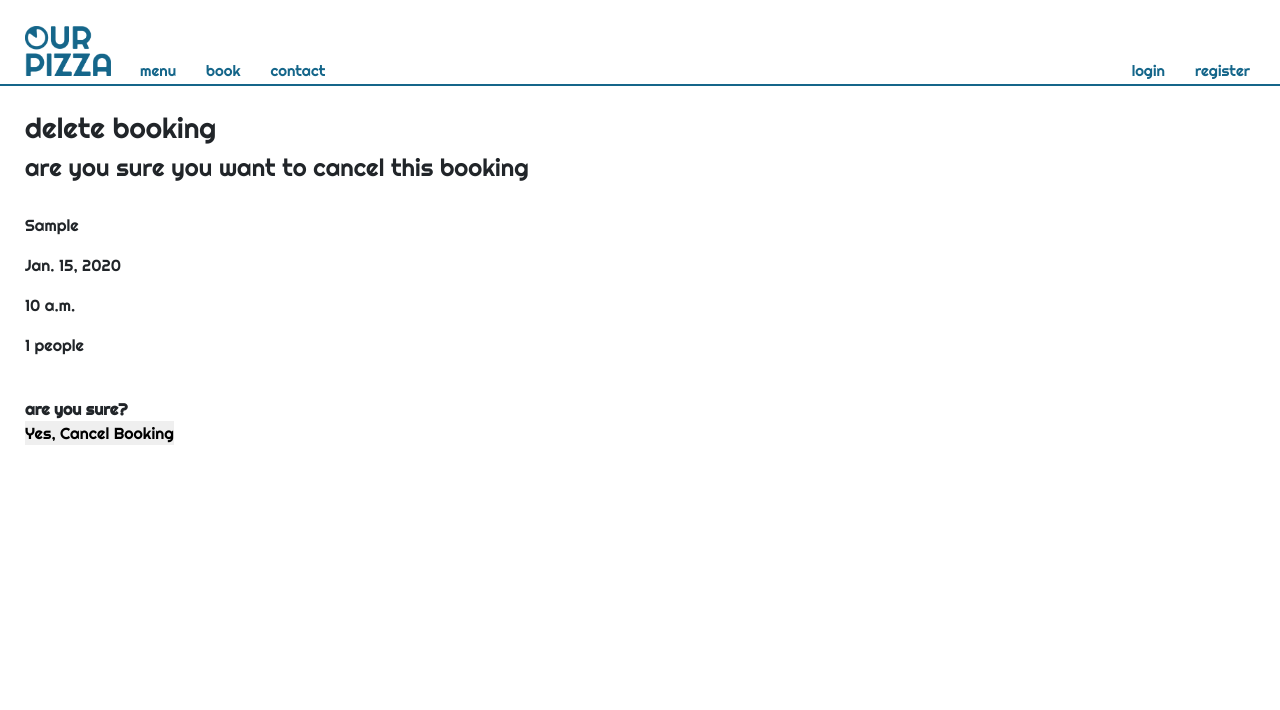
After one commit to Rhesmika/our-pizza, a Django app: page /bookings/delete-booking/1 in a window 1280 px wide. The commit adds this page. Shown: the top 710 px of the page. Run offline with Django 3.2, Linux system fonts and the light colour scheme; tables that the repository leaves empty hold one stand-in row (values such as "Sample post"); some libraries are stand-ins or nearby versions.

Commit message:
User can delete individual bookings

```diff
--- a/tablebookings/models.py
+++ b/tablebookings/models.py
@@ -5,8 +5,7 @@ import datetime
 from django.urls import reverse
 
 
-
-REQUEST_STATUS = ((0, 'Pending'), (1, 'Approved'), (2,'Edited'), (3, 'Denied'))
+REQUEST_STATUS = ((0, 'Pending'), (1, 'Approved'), (2, 'Edited'), (3, 'Denied'))
 
 
 class Booking(models.Model):
--- a/tablebookings/urls.py
+++ b/tablebookings/urls.py
@@ -6,4 +6,6 @@ urlpatterns = [
     path("", views.UpcomingBookingsApproved.as_view(), name="upcoming-bookings"),
     path("new-booking", views.NewBooking.as_view(), name="new-booking"),
     path('edit-booking/<int:pk>', views.EditBooking.as_view(), name="edit-booking"),
+    path('delete-booking/<int:pk>', views.DeleteBooking.as_view(), name="delete-booking"),
+
 ]
--- a/tablebookings/views.py
+++ b/tablebookings/views.py
@@ -3,7 +3,7 @@ from .models import Booking
 from django.views import generic
 from datetime import datetime
 from .forms import NewBookingForm
-from django.views.generic.edit import CreateView, UpdateView
+from django.views.generic.edit import CreateView, UpdateView, DeleteView
 from django.contrib.auth.models import User
 
 
@@ -19,6 +19,7 @@ class NewBooking(CreateView):
     model = Booking
     success_url = '/bookings'
     template_name = 'bookings-new.html'
+
     def form_valid(self, form):
         self.object = form.save(commit=False)
         self.object.author = self.request.user
@@ -31,8 +32,15 @@ class EditBooking(UpdateView):
     form_class = NewBookingForm
     success_url = '/bookings'
     template_name = 'edit-booking.html'
+
     def form_valid(self, form):
         self.object = form.save(commit=False)
         self.object.status = 2
         self.object.save()
         return super().form_valid(form)
+
+
+class DeleteBooking(DeleteView):
+    model = Booking
+    template_name = 'delete-booking.html'
+    success_url = '/bookings'
--- a/templates/bookings.html
+++ b/templates/bookings.html
@@ -20,7 +20,7 @@
                         <p>{{ booking.party_of }} people</p>
                         <div class="change-booking">
                             <button class="edit-booking"><a href="{% url 'edit-booking' booking.id %}">edit</a></button>
-                            <button class="cancel-booking">cancel</button>
+                            <button class="cancel-booking"><a href="{% url 'delete-booking' booking.id %}">cancel</a></button>
                         </div>
                     </div>
                 </div>
--- /dev/null
+++ b/templates/delete-booking.html
@@ -0,0 +1,19 @@
+{% extends "base.html" %}
+
+{% block content %}
+<section id="content">
+<h3>delete booking</h3>
+<h4>are you sure you want to cancel this booking</h4>
+<br>
+<p>{{ booking.reference }}</p>
+<p>{{ booking.booking_date }}</p>
+<p>{{ booking.booking_time }}</p>
+<p>{{ booking.party_of }} people</p>
+<br>
+    <form method="POST">
+        {% csrf_token %}
+        <strong>are you sure?</strong> <br>
+        <button type="submit">Yes, Cancel Booking</button>
+    </form>
+</section>
+{% endblock content %}
```
